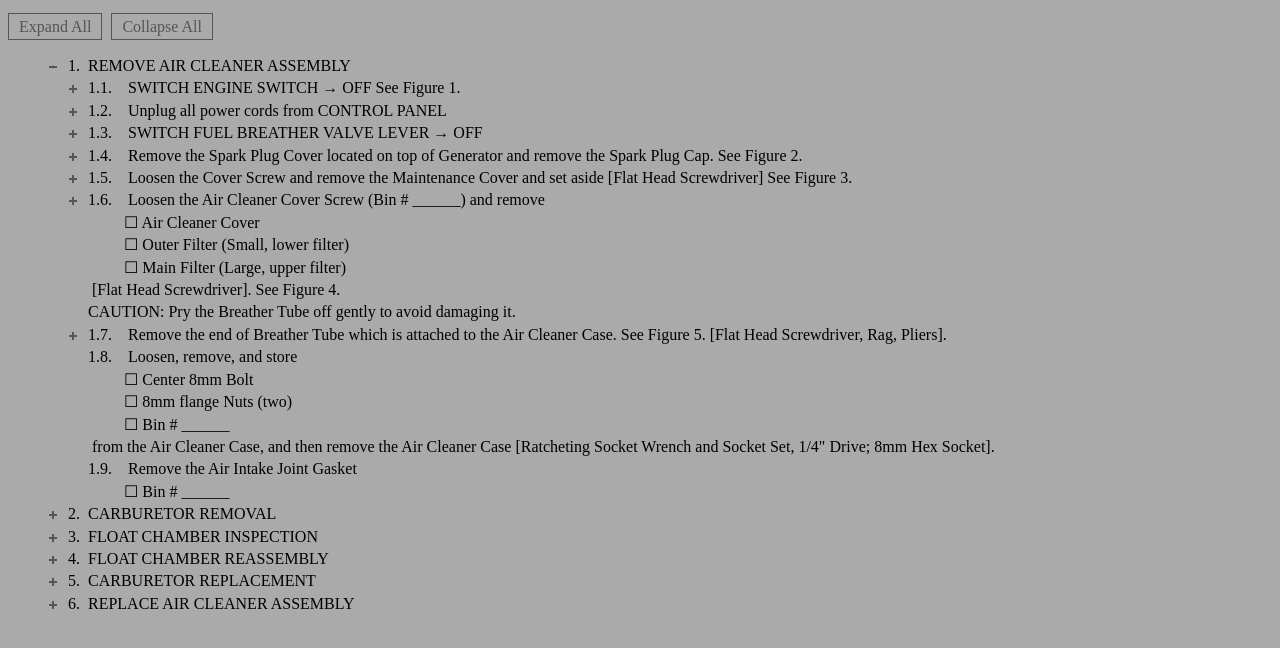
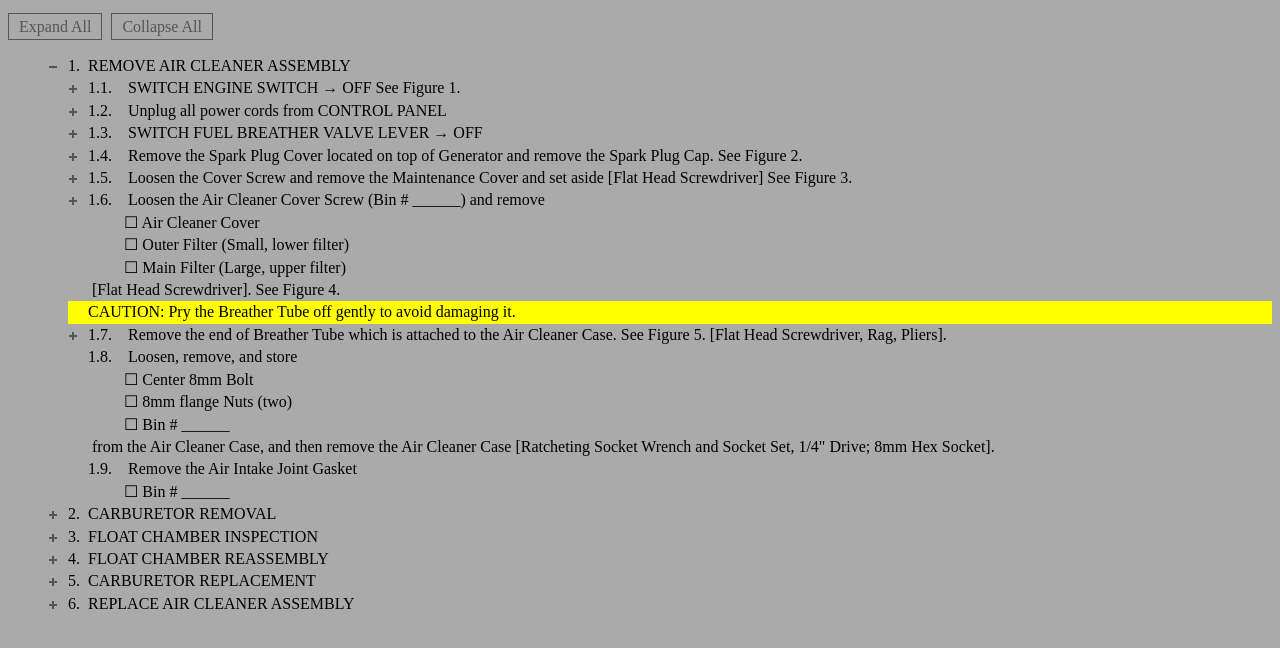
Before and after one commit to karasinski/JITT-Procedure-Viewer, a plain HTML site: page index.html in a window 1280 px wide. Both pictures are taken after a click on the item "1. REMOVE AIR CLEANER ASSEMBLY". Drawn offline with Linux system fonts and the light colour scheme.

Commit message:
restructure data; add a video link

```diff
--- a/css/style.css
+++ b/css/style.css
@@ -42,7 +42,7 @@ body {
 }
 
 #expList li {
-    white-space: pre;
+    white-space: pre-wrap;
     line-height: 140%;
     text-indent: 0px;
     background-position: 1px 8px;
@@ -89,3 +89,7 @@ body {
     max-width: 300px;
     max-height: 300px;
 }
+
+.caution {
+    background-color: yellow;
+}
--- a/js/procedure.js
+++ b/js/procedure.js
@@ -1,135 +1,231 @@
 var proc = {
   "PROCEDURE": [
-    ["1.  REMOVE AIR CLEANER ASSEMBLY", [
-      ["1.1.    SWITCH ENGINE SWITCH → OFF See Figure 1.", [
-        ["Check ENGINE SWITCH – OFF (Audible Call Out)"],
-        ['/img/figures/Fig1.png']
-      ]],
-      ["1.2.    Unplug all power cords from CONTROL PANEL", [
-        ["Check CONTROL PANEL – Cleared (Audible Call Out)"]
-      ]],
-      ["1.3.    SWITCH FUEL BREATHER VALVE LEVER → OFF", [
-        ["Check FUEL BREATHER VALVE LEVER – OFF (Audible Call Out)"],
-      ]],
-      ["1.4.    Remove the Spark Plug Cover located on top of Generator and remove the Spark Plug Cap. See Figure 2.", [
-        ['/img/figures/Fig2.png']
-      ]],
-      ["1.5.    Loosen the Cover Screw and remove the Maintenance Cover and set aside [Flat Head Screwdriver] See Figure 3.", [
-        ['/img/figures/Fig3.png']
-      ]],
-      ["1.6.    Loosen the Air Cleaner Cover Screw (Bin # ______) and remove \n         ☐ Air Cleaner Cover \n         ☐ Outer Filter (Small, lower filter) \n         ☐ Main Filter (Large, upper filter) \n [Flat Head Screwdriver]. See Figure 4.", [
-        ['/img/figures/Fig4.png']
-      ]],
-      ["CAUTION: Pry the Breather Tube off gently to avoid damaging it."],
-      ["1.7.    Remove the end of Breather Tube which is attached to the Air Cleaner Case. See Figure 5. [Flat Head Screwdriver, Rag, Pliers].", [
-        ['/img/figures/Fig5.png']
-      ]],
-      ["1.8.    Loosen, remove, and store \n         ☐ Center 8mm Bolt \n         ☐ 8mm flange Nuts (two) \n         ☐ Bin # ______ \n from the Air Cleaner Case, and then remove the Air Cleaner Case [Ratcheting Socket Wrench and Socket Set, 1/4\" Drive; 8mm Hex Socket]."],
-      ["1.9.    Remove the Air Intake Joint Gasket \n         ☐ Bin # ______"]
-    ]],
-    ["2.  CARBURETOR REMOVAL", [
-      ["2.1.    Clamp the Carburetor Fuel Tube [Hose Pinching Pliers]."],
-      ["2.2.    Put Gasoline Container under the Carburetor Drain Tube."],
-      ["2.3.    Loosen, but do not remove, Carburetor Drain Screw and drain fuel into Gasoline Container [Flat Head Screwdriver]. (Audible Call Out)"],
-      ["2.4.    Tighten the Carburetor Drain Screw securely. [1/8\" Flat Head Screwdriver]"],
-      ["2.5.    Remove Gasoline Container from under the Carburetor Drain Tube."],
-      ["CAUTION: Pry the Carburetor Fuel Tube off gently to avoid damaging it."],
-      ["2.6.    Remove Carburetor Fuel Tube Clamp [Pliers]."],
-      ["2.7.    Detach Carburetor Fuel Tube from Carburetor [Flat Head Screwdriver]."],
-      ["2.8.    Check that the tube routing configuration matches Figures 6 and 7. (Audible Call Out)", [
-        ['/img/figures/Fig6.png'],
-        ['/img/figures/Fig7.png']
-      ]],
-      ["2.9.    Remove Carburetor Drain Tube", [
-        ["2.9.1.  Pull Carburetor Drain Tube upwards from red plastic housing until bottom end is free"],
-        ["2.9.2.  Remove tube from fitting at bottom of Carburetor Bowl"],
-        ['/img/figures/Fig8.png']
-      ]],
-      ["2.10.   Remove Right Hand Vent Tube from Carburetor. See Figure 8."],
-      ["2.11.   Remove Left Hand Vent Tube from Carburetor. See Figure 9.", [
-        ['/img/figures/Fig9.png']
-      ]],
-      ["2.12.   Remove Tube Assembly"],
-      ["2.13.   Remove Carburetor by sliding it off of the bolts attaching it to the main unit."]
-    ]],
-    ["3.  FLOAT CHAMBER INSPECTION", [
-      ["3.1.    Remove the \n         ☐ 10mm Bolt \n         ☐ Washer \n         ☐ Bin # ______ \n That secures the float chamber to the Carburetor Assembly [Ratcheting Socket Wrench and Socket Set, 1/4\" Drive; 10 mm Hex Bit].", [
-        ['/img/figures/Fig10.png']
-      ]],
-      ["3.2.    Remove Float Chamber (See Figure 10) and Float Chamber Gasket from the Carburetor Assembly. [Pry Tool] Bin # ______"],
-      ["3.3.    Remove Float Securing Pin [Small Needle Nose Pliers] Bin # ______"],
-      ["3.4.    Remove Float"],
-      ["3.5.    Inspect Float Chamber for Deposits and Debris. (Audible Call Out)"],
-      ["3.6.    Inspect per Figure 11 for wear and operation. See Figure 11. (Audible Call Out):", [
-        ["3.6.1.  Float Valve Tip"],
-        ["3.6.2.  Float Valve Spring"],
-        ['/img/figures/Fig11.png']
-      ]]
-    ]],
-    ["4.  FLOAT CHAMBER REASSEMBLY", [
-      ["4.1.    Replace and secure Float with Float Securing Pin. Bin # from Step 3.3"],
-      ["4.2.    Put \n         ☐ Float Chamber Gasket \n         ☐ Float Chamber \n in place. Bin # from Step 3.2"],
-      ["4.3.    Secure Float Chamber to Carburetor Body with bolt and washer. Bin # from Step 3.1. Match the Index Mark on the Float Chamber Flange. Tighten the bolt securely. [Ratcheting Socket Wrench and Socket Set, 1/4\" Drive; 10 mm Hex Bit]."]
-    ]],
-    ["5.  CARBURETOR REPLACEMENT", [
-      ["5.1.    Replace the Carburetor by sliding it onto the bolts attaching it to the main unit.", [
-        ['/img/figures/Fig12.png']
-      ]],
-      ["5.2.    Reposition Vent Tube Assembly. See Figure 12.", [
-        ["5.2.1.  Reattach Right Hand Vent Tube to Carburetor"],
-        ["5.2.2.  Reattach Left Hand Vent Tube to Carburetor"],
-        ["5.2.3.  Reposition Bottom of Vent Tube Assembly into right bottom hole"]
-      ]],
-      ["5.3.    Replace Carburetor Fuel Tube."],
-      ["5.4.    Slide clamp into position on the Carburetor Fuel Tube [Pliers]."],
-      ["5.5.    Remove Hose Pinching Pliers."],
-      ["5.6.    Reattach Carburetor Drain Tube", [
-        ["5.6.1.  Reattach Carburetor Drain Tube to bottom of Carburetor Bowl"],
-        ["5.6.2.  Push bottom of Carburetor Drain Tube through left bottom hole until it is visible from outside."]
-      ]],
-      ["5.7.    Check that the routing configuration matches Figure 12. (Audible Call Out)"],
-      ["5.8.    Inspect bottom surface for gasoline or tools; clean if necessary. (Audible Call Out)"]
-    ]],
-    ["6.  REPLACE AIR CLEANER ASSEMBLY", [
-      ["6.1.    Replace Air Intake Joint Gasket. Bin # from Step 1.9"],
-      ["6.2.    Replace the Air Cleaner Case. Refer to Step 1.8 for Bin # containing parts and then replace and tighten \n         ☐ Center 8mm Bolt \n         ☐ 8mm flange Nuts (two) \n on the Air Cleaner Case [Ratcheting Socket Wrench and Socket Set, 1/4\" Drive; 8mm Hex Socket]."],
-      ["6.3.    Reattach the detached end of the Breather Tube to the Air Cleaner Case"],
-      ["6.4.    Replace items in Bin # from Step 1.6 \n         ☐ Main Filter (Large, upper filter) \n         ☐ Outer Filter (Small, lower filter) \n         ☐ Air Cleaner Cover"],
-      ["6.5.    Tighten the Air Cleaner Cover Screw [Flat Head Screwdriver]"],
-      ["6.6.    Replace the Maintenance Cover and tighten the Cover Screw securing the Maintenance Cover [Flat Head Screwdriver]."],
-      ["6.7.    Replace \n         ☐ Spark Plug Cap \n         ☐ Spark Plug Cover"]
-    ]]
+    {
+      "text": "1.  REMOVE AIR CLEANER ASSEMBLY",
+      "subtasks": [{
+        "text": "1.1.    SWITCH ENGINE SWITCH → OFF See Figure 1.",
+        "subtasks": [{
+          "text": "Check ENGINE SWITCH – OFF (Audible Call Out)"
+        }, {
+          "text": "/img/figures/Fig1.png",
+          "type": "image"
+        }]
+      }, {
+        "text": "1.2.    Unplug all power cords from CONTROL PANEL",
+        "subtasks": [{
+          "text": "Check CONTROL PANEL – Cleared (Audible Call Out)"
+        }]
+      }, {
+        "text": "1.3.    SWITCH FUEL BREATHER VALVE LEVER → OFF",
+        "subtasks": [{
+          "text": "Check FUEL BREATHER VALVE LEVER – OFF (Audible Call Out)"
+        }]
+      }, {
+        "text": "1.4.    Remove the Spark Plug Cover located on top of Generator and remove the Spark Plug Cap. See Figure 2.",
+        "subtasks": [{
+          "text": "/img/figures/Fig2.png",
+          "type": "image"
+        }]
+      }, {
+        "text": "1.5.    Loosen the Cover Screw and remove the Maintenance Cover and set aside [Flat Head Screwdriver] See Figure 3.",
+        "subtasks": [{
+          "text": "/img/figures/Fig3.png",
+          "type": "image"
+        }]
+      }, {
+        "text": "1.6.    Loosen the Air Cleaner Cover Screw (Bin # ______) and remove \n         ☐ Air Cleaner Cover \n         ☐ Outer Filter (Small, lower filter) \n         ☐ Main Filter (Large, upper filter) \n [Flat Head Screwdriver]. See Figure 4.",
+        "subtasks": [{
+          "text": "/img/figures/Fig4.png",
+          "type": "image"
+        }]
+      }, {
+        "text": "CAUTION: Pry the Breather Tube off gently to avoid damaging it.",
+        "type": "caution"
+      }, {
+        "text": "1.7.    Remove the end of Breather Tube which is attached to the Air Cleaner Case. See Figure 5. [Flat Head Screwdriver, Rag, Pliers].",
+        "subtasks": [{
+          "text": "/img/figures/Fig5.png",
+          "type": "image"
+        }]
+      }, {
+        "text": "1.8.    Loosen, remove, and store \n         ☐ Center 8mm Bolt \n         ☐ 8mm flange Nuts (two) \n         ☐ Bin # ______ \n from the Air Cleaner Case, and then remove the Air Cleaner Case [Ratcheting Socket Wrench and Socket Set, 1/4\" Drive; 8mm Hex Socket]."
+      }, {
+        "text": "1.9.    Remove the Air Intake Joint Gasket \n         ☐ Bin # ______"
+      }]
+    },
+
+    {
+      "text": "2.  CARBURETOR REMOVAL",
+      "subtasks": [{
+        "text": "2.1.    Clamp the Carburetor Fuel Tube [Hose Pinching Pliers]."
+      }, {
+        "text": "2.2.    Put Gasoline Container under the Carburetor Drain Tube."
+      }, {
+        "text": "2.3.    Loosen, but do not remove, Carburetor Drain Screw and drain fuel into Gasoline Container [Flat Head Screwdriver]. (Audible Call Out)"
+      }, {
+        "text": "2.4.    Tighten the Carburetor Drain Screw securely. [1/8\" Flat Head Screwdriver]"
+      }, {
+        "text": "2.5.    Remove Gasoline Container from under the Carburetor Drain Tube."
+      }, {
+        "text": "CAUTION: Pry the Carburetor Fuel Tube off gently to avoid damaging it.",
+        "type": "caution"
+      }, {
+        "text": "2.6.    Remove Carburetor Fuel Tube Clamp [Pliers]."
+      }, {
+        "text": "2.7.    Detach Carburetor Fuel Tube from Carburetor [Flat Head Screwdriver]."
+      }, {
+        "text": "2.8.    Check that the tube routing configuration matches Figures 6 and 7. (Audible Call Out)",
+        "subtasks": [{
+          "text": "/img/figures/Fig6.png",
+          "type": "image"
+        }, {
+          "text": "/img/figures/Fig7.png",
+          "type": "image"
+        }]
+      }, {
+        "text": "2.9.    Remove Carburetor Drain Tube",
+        "subtasks": [{
+          "text": "2.9.1.  Pull Carburetor Drain Tube upwards from red plastic housing until bottom end is free"
+        }, {
+          "text": "2.9.2.  Remove tube from fitting at bottom of Carburetor Bowl"
+        }, {
+          "text": "/img/figures/Fig8.png",
+          "type": "image"
+        }]
+      }, {
+        "text": "2.10.   Remove Right Hand Vent Tube from Carburetor. See Figure 8."
+      }, {
+        "text": "2.11.   Remove Left Hand Vent Tube from Carburetor. See Figure 9.",
+        "subtasks": [{
+          "text": "/img/figures/Fig9.png",
+          "type": "image"
+        }]
+      }, {
+        "text": "2.12.   Remove Tube Assembly"
+      }, {
+        "text": "2.13.   Remove Carburetor by sliding it off of the bolts attaching it to the main unit."
+      }]
+    },
+
+    {
+      "text": "3.  FLOAT CHAMBER INSPECTION",
+      "subtasks": [{
+        "text": "3.1.    Remove the \n         ☐ 10mm Bolt \n         ☐ Washer \n         ☐ Bin # ______ \n That secures the float chamber to the Carburetor Assembly [Ratcheting Socket Wrench and Socket Set, 1/4\" Drive; 10 mm Hex Bit].",
+        "subtasks": [{
+          "text": "/img/figures/Fig10.png",
+          "type": "image"
+        }]
+      }, {
+        "text": "3.2.    Remove Float Chamber (See Figure 10) and Float Chamber Gasket from the Carburetor Assembly. [Pry Tool] Bin # ______"
+      }, {
+        "text": "3.3.    Remove Float Securing Pin [Small Needle Nose Pliers] Bin # ______"
+      }, {
+        "text": "3.4.    Remove Float"
+      }, {
+        "text": "3.5.    Inspect Float Chamber for Deposits and Debris. (Audible Call Out)"
+      }, {
+        "text": "3.6.    Inspect per Figure 11 for wear and operation. See Figure 11. (Audible Call Out):",
+        "subtasks": [{
+          "text": "3.6.1.  Float Valve Tip"
+        }, {
+          "text": "3.6.2.  Float Valve Spring"
+        }, {
+          "text": "/img/figures/Fig11.png",
+          "type": "image"
+        }]
+      }]
+    },
+
+    {
+      "text": "4.  FLOAT CHAMBER REASSEMBLY",
+      "subtasks": [{
+        "text": "4.1.    Replace and secure Float with Float Securing Pin. Bin # from Step 3.3"
+      }, {
+        "text": "4.2.    Put \n         ☐ Float Chamber Gasket \n         ☐ Float Chamber \n in place. Bin # from Step 3.2"
+      }, {
+        "text": "4.3.    Secure Float Chamber to Carburetor Body with bolt and washer. Bin # from Step 3.1. Match the Index Mark on the Float Chamber Flange. Tighten the bolt securely. [Ratcheting Socket Wrench and Socket Set, 1/4\" Drive; 10 mm Hex Bit]."
+      }]
+    },
+
+    {
+      "text": "5.  CARBURETOR REPLACEMENT",
+      "subtasks": [{
+        "text": "5.1.    Replace the Carburetor by sliding it onto the bolts attaching it to the main unit.",
+        "subtasks": [{
+          "text": "/img/figures/Fig12.png",
+          "type": "image"
+        }]
+      }, {
+        "text": "5.2.    Reposition Vent Tube Assembly. See Figure 12.",
+        "subtasks": [{
+          "text": "5.2.1.  Reattach Right Hand Vent Tube to Carburetor"
+        }, {
+          "text": "5.2.2.  Reattach Left Hand Vent Tube to Carburetor"
+        }, {
+          "text": "5.2.3.  Reposition Bottom of Vent Tube Assembly into right bottom hole"
+        }]
+      }, {
+        "text": "5.3.    Replace Carburetor Fuel Tube."
+      }, {
+        "text": "5.4.    Slide clamp into position on the Carburetor Fuel Tube [Pliers]."
+      }, {
+        "text": "5.5.    Remove Hose Pinching Pliers."
+      }, {
+        "text": "5.6.    Reattach Carburetor Drain Tube",
+        "subtasks": [{
+          "text": "5.6.1.  Reattach Carburetor Drain Tube to bottom of Carburetor Bowl"
+        }, {
+          "text": "5.6.2.  Push bottom of Carburetor Drain Tube through left bottom hole until it is visible from outside."
+        }]
+      }, {
+        "text": "5.7.    Check that the routing configuration matches Figure 12. (Audible Call Out)"
+      }, {
+        "text": "5.8.    Inspect bottom surface for gasoline or tools; clean if necessary. (Audible Call Out)"
+      }]
+    },
+
+    {
+      "text": "6.  REPLACE AIR CLEANER ASSEMBLY",
+      "subtasks": [{
+        "text": "6.1.    Replace Air Intake Joint Gasket. Bin # from Step 1.9"
+      }, {
+        "text": "6.2.    Replace the Air Cleaner Case. Refer to Step 1.8 for Bin # containing parts and then replace and tighten \n         ☐ Center 8mm Bolt \n         ☐ 8mm flange Nuts (two) \n on the Air Cleaner Case [Ratcheting Socket Wrench and Socket Set, 1/4\" Drive; 8mm Hex Socket]."
+      }, {
+        "text": "6.3.    Reattach the detached end of the Breather Tube to the Air Cleaner Case"
+      }, {
+        "text": "6.4.    Replace items in Bin # from Step 1.6 \n         ☐ Main Filter (Large, upper filter) \n         ☐ Outer Filter (Small, lower filter) \n         ☐ Air Cleaner Cover"
+      }, {
+        "text": "6.5.    Tighten the Air Cleaner Cover Screw [Flat Head Screwdriver]"
+      }, {
+        "text": "6.6.    Replace the Maintenance Cover and tighten the Cover Screw securing the Maintenance Cover [Flat Head Screwdriver]."
+      }, {
+        "text": "6.7.    Replace \n         ☐ Spark Plug Cap \n         ☐ Spark Plug Cover"
+      }, {
+        "text": "<iframe width='560' height='315' src='https://www.youtube.com/embed/uDnqoF6Qvf4' frameborder='0' allowfullscreen></iframe>",
+        "type": "video"
+      }]
+    }
   ]
 }
 
-var procedure = proc['PROCEDURE'];
-$.each(procedure, function(key, section) {
-  var sectionID = 'section_' + key;
+function buildProcedure(steps, parent, depth) {
+  steps.forEach(function(step, index) {
+    var procID = parent + '_' + index
 
-  var $section = $('<li id="' + sectionID + '">' + section[0] + '</li>').appendTo('#expList')
-  $('<ul class="steps"></ul').appendTo('li#' + sectionID);
+    if (step.type == 'image') {
+      $('<li id="' + procID + '">' + '<img class="proc_image" src="' + step.text.substr(1) + '"></li>' + '</li>').appendTo('ul#' + parent)
+    } else if (step.type == 'video') {
+      $('<li id="' + procID + '">' + step.text + '</li>' + '</li>').appendTo('ul#' + parent)
+    } else if (step.type == 'caution') {
+      $('<li id="' + procID + '" class="caution">' + step.text + '</li>').appendTo('ul#' + parent)
+    } else {
+      $('<li id="' + procID + '">' + step.text + '</li>').appendTo('ul#' + parent)
+    }
+    if (step.subtasks != undefined) {
+      $('<ul id="' + procID + '"></ul').appendTo('li#' + procID);
+      buildProcedure(step.subtasks, procID, depth + 1)
+    }
+  })
+}
 
-  $.each(section[1], function(key, step) {
-    var stepID = 'step_' + key;
-
-    var $step = $('<li id="' + stepID + '">' + step[0] + '</li>').appendTo('li#' + sectionID + ' ul.steps')
-    $('<ul class="substeps"></ul').appendTo('li#' + sectionID + ' ul li#' + stepID);
-
-    try {
-      $.each(step[1], function(key, substep) {
-        var substepID = 'substep_' + key;
-        if (substep[0][0] == '/') {
-          console.log('image!!', substep[0])
-          var $substep = $('<li id="' + substepID + '"><img class="proc_image" src="' + substep[0].substr(1) + '"></li>').appendTo('#' + sectionID + ' #' + stepID + ' ul')
-        } else {
-          var $substep = $('<li id="' + substepID + '">' + substep[0] + '</li>').appendTo('#' + sectionID + ' #' + stepID + ' ul')
-        }
-      })
-    } catch (e) {}
-  })
-})
-
-// Some steps don't actually _have_ substeps, let's remove them
-$('ul').filter(function() {
-  return $.trim(this.innerHTML) === ""
-}).remove()
+buildProcedure(proc['PROCEDURE'], 'expList', 0)
```
